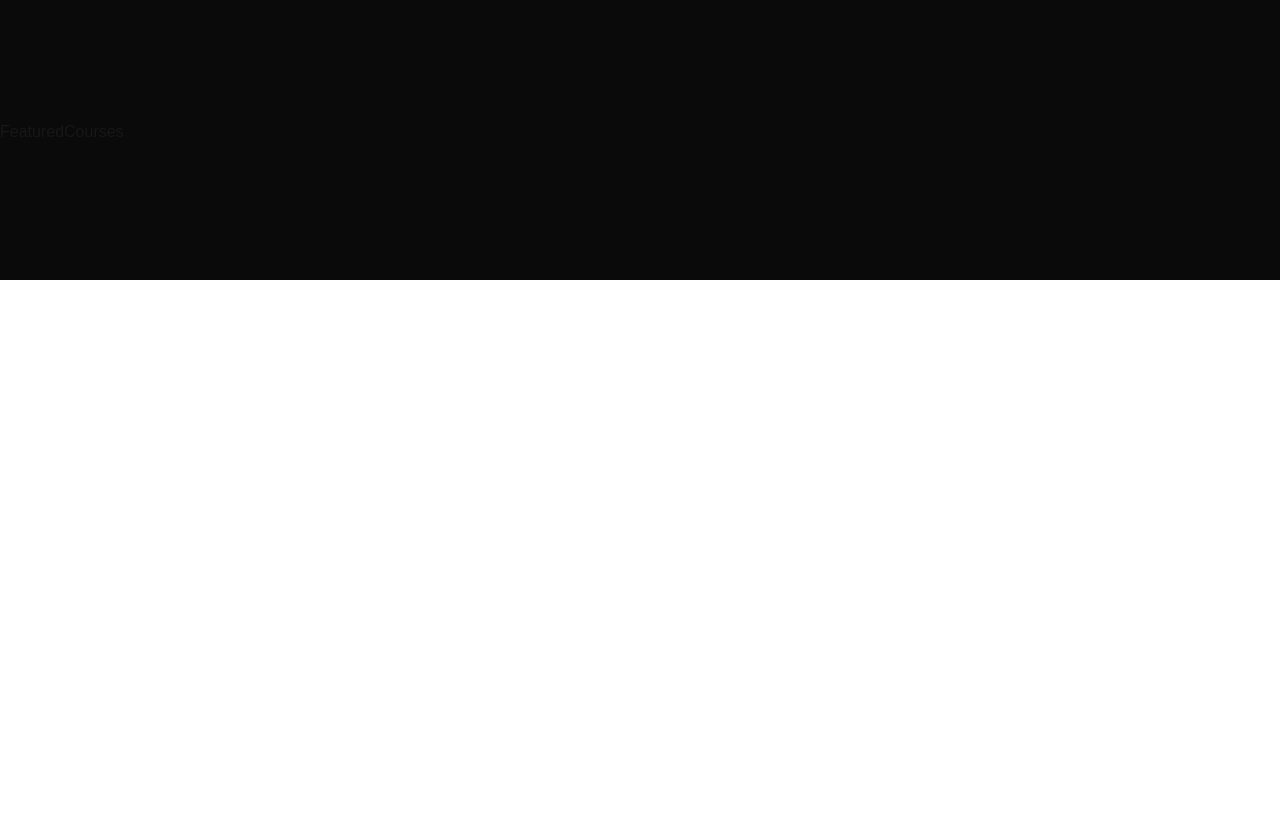
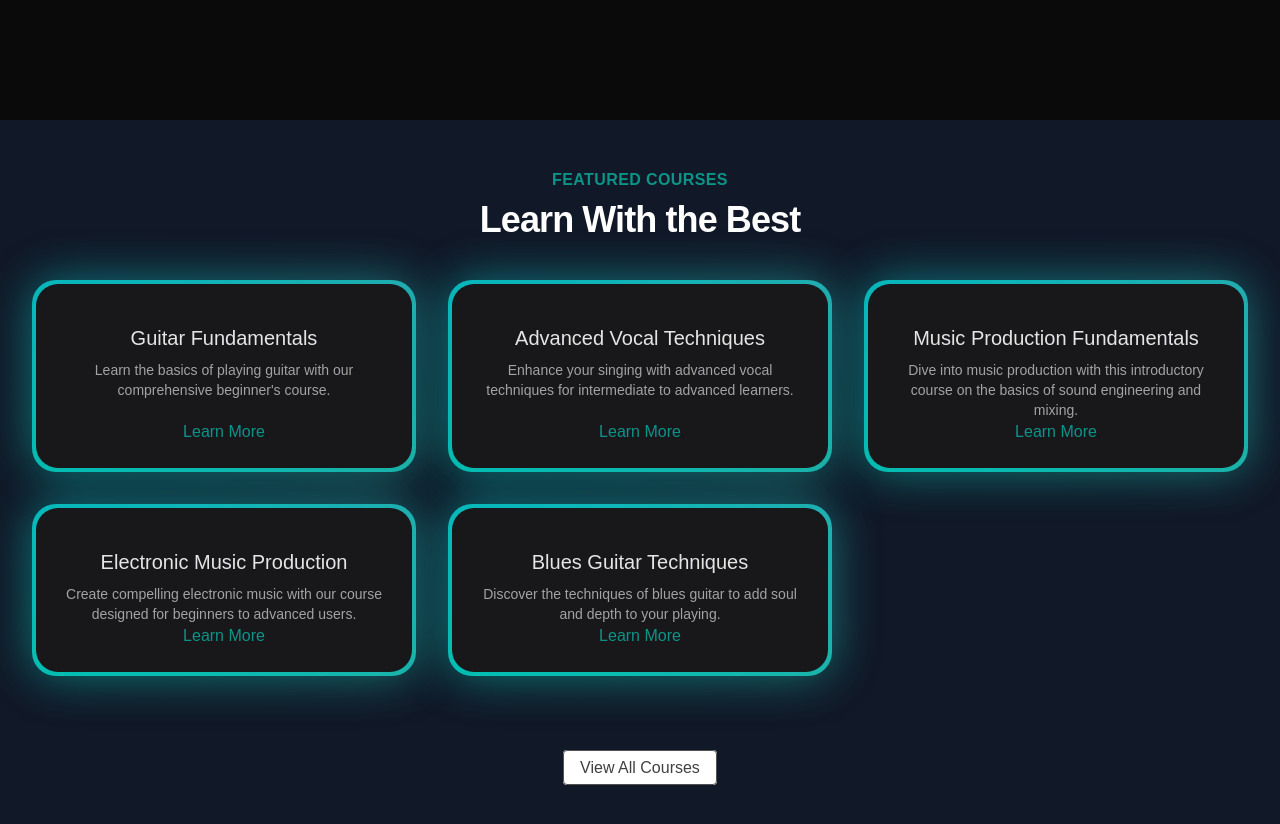
Before and after one commit to CoderXYZ14/MusicApp_NextJs, a Next.js app: page / in a window 1280 px wide. Shown: the part 520-1344 px from the top of the page. Before the commit the page ends 800 px from the top, so only its background shows below. Built offline with nearby package versions, Linux system fonts and the light colour scheme.

Commit message:
Featured course added

```diff
--- a/src/components/FeaturedCourses.tsx
+++ b/src/components/FeaturedCourses.tsx
@@ -1,7 +1,76 @@
+"use client";
 import React from "react";
+import courseData from "../data/music_courses.json";
+import Link from "next/link";
+import { BackgroundGradient } from "./ui/background-gradient";
+
+interface Course {
+  id: number;
+  title: string;
+  slug: string;
+  description: string;
+  price: number;
+  instructor: string;
+  isFeatured: boolean;
+  image: string;
+}
 
 const FeaturedCourses = () => {
-  return <div>FeaturedCourses</div>;
+  const featuredCourses = courseData.courses.filter(
+    (course: Course) => course.isFeatured
+  );
+
+  return (
+    <div className="py-12 bg-gray-900">
+      <div>
+        <div className="text-center">
+          <h2 className="text-base text-teal-600 font-semibold tracking-wide uppercase">
+            FEATURED COURSES
+          </h2>
+          <p className="mt-2 text-3xl leading-8 font-extrabold tracking-tight text-white sm:text-4xl">
+            Learn With the Best
+          </p>
+        </div>
+        <div className="mt-10 mx-8">
+          <div className="grid grid-cols-1 sm:grid-cols-2 lg:grid-cols-3 gap-8 justify-center">
+            {featuredCourses.map((course: Course) => (
+              <div key={course.id} className="flex justify-center">
+                <BackgroundGradient className="flex flex-col rounded-[22px] bg-white dark:bg-zinc-900 overflow-hidden h-full max-w-sm">
+                  {/* <img
+                    src={course.image}
+                    alt={course.title}
+                    className="w-full h-48 object-cover"
+                  /> */}
+                  <div className="p-4 sm:p-6 flex flex-col items-center text-center flex-grow">
+                    <p className="text-lg sm:text-xl text-black mt-4 mb-2 dark:text-neutral-200">
+                      {course.title}
+                    </p>
+                    <p className="text-sm text-neutral-600 dark:text-neutral-400 flex-grow">
+                      {course.description}
+                    </p>
+                    <Link
+                      href={`/courses/${course.slug}`}
+                      className="text-teal-600 hover:text-teal-800 transition duration-200"
+                    >
+                      Learn More
+                    </Link>
+                  </div>
+                </BackgroundGradient>
+              </div>
+            ))}
+          </div>
+        </div>
+        <div className="mt-20 text-center">
+          <Link
+            href={"/courses"}
+            className="px-4 py-2 rounded border border-neutral-600 text-neutral-700 bg-white hover:bg-gray-100 transition duration-200"
+          >
+            View All Courses
+          </Link>
+        </div>
+      </div>
+    </div>
+  );
 };
 
 export default FeaturedCourses;
```
Also changed, not shown: 2 other files (tests, documents, lock files or other folders).
